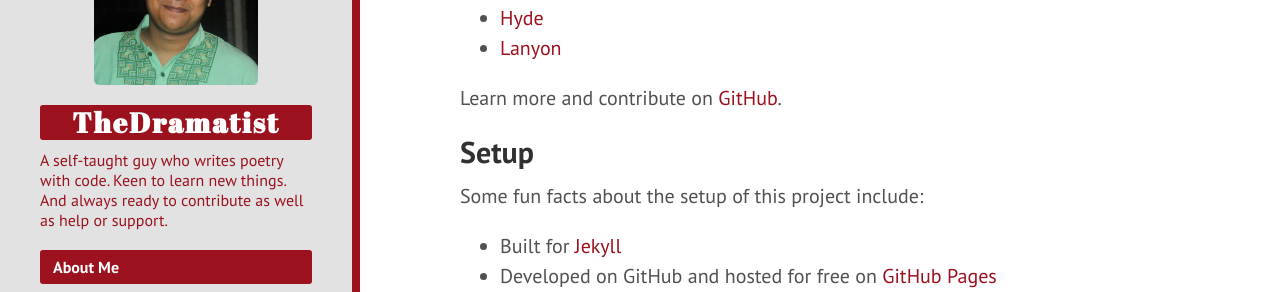
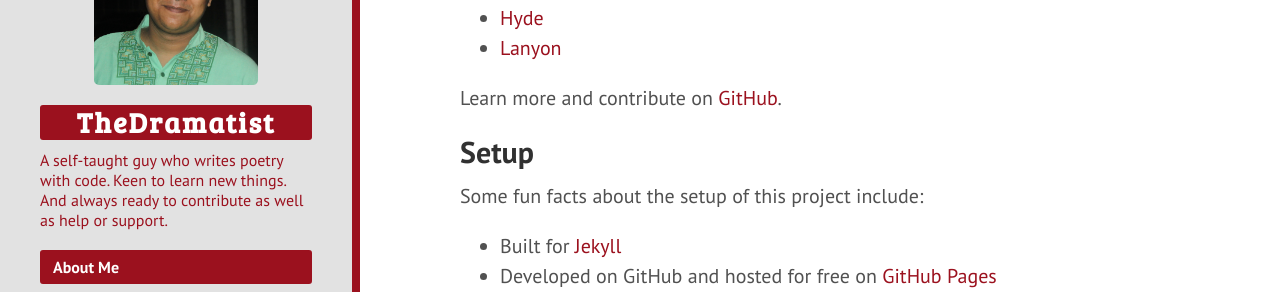
Before and after one commit to khanrn/codemascot.github.io, a Jekyll site: the page built from index.html, in a window 1280 px wide. Shown: the part 417-709 px from the top of the page. Built offline with Jekyll 4.4.1, drawn with Linux system fonts in a browser that asks for light colours; Markdown is read by kramdown in place of the engine named in the settings.

Commit message:
Font fix

```diff
--- a/public/css/hyde.css
+++ b/public/css/hyde.css
@@ -21,7 +21,7 @@
  * Reverse layout
  * Themes
  */
-
+@import url('https://fonts.googleapis.com/css?family=Bree+Serif');
 @import "https://maxcdn.bootstrapcdn.com/font-awesome/4.7.0/css/font-awesome.min.css";
 /*
  * Global resets
@@ -130,7 +130,7 @@ html {
 
 .sidebar-about h1 {
     margin-top: 0;
-    font-family: "Abril Fatface", serif;
+    font-family: "Bree Serif", serif;
     font-size: 1.4rem;
     background: #9b111e;
     border-radius: 3px;
```
